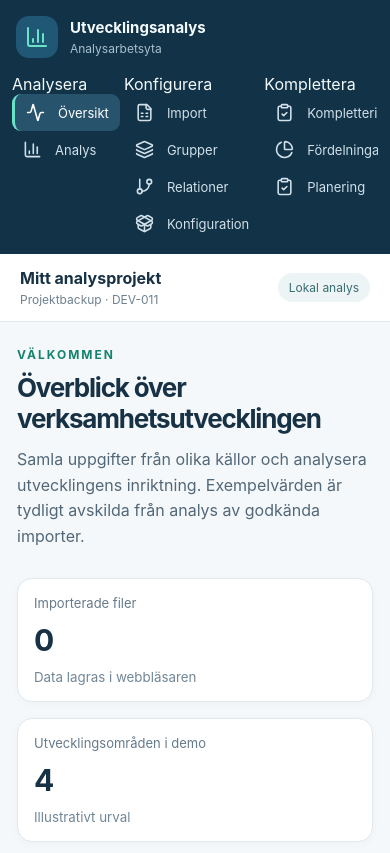
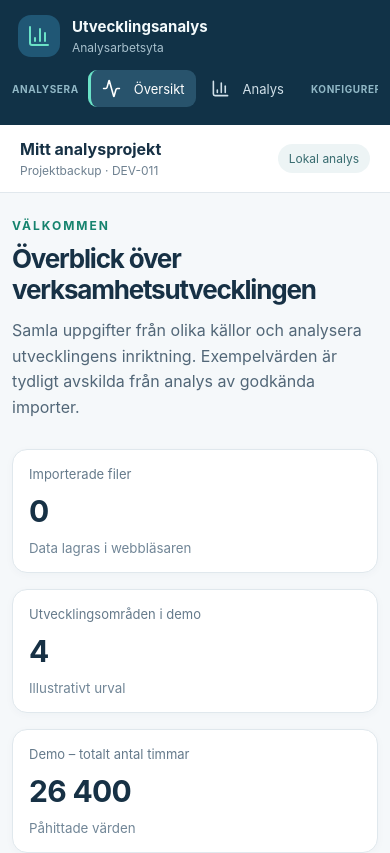
Before and after one commit to erland/pwa-utvecklingsanalys, a React (Vite) app: page / in a window 390 px wide. Shown: the top 853 px of the page. Built offline with nearby package versions, Linux system fonts and the light colour scheme.

Commit message:
CHANGE-024: Responsive top navigation for portrait tablets and full-width analysis

```diff
--- a/src/styles.css
+++ b/src/styles.css
@@ -32,3 +32,35 @@ main :where(.mapping-grid,.panel,.analysis-layout,.filters,.results){min-width:0
 .reset-workspace label.check{display:flex;align-items:flex-start;gap:10px;min-width:0;max-width:100%;overflow-wrap:anywhere;white-space:normal}
 .reset-workspace input[type="radio"]{width:auto!important;max-width:none;min-width:1rem;flex:0 0 auto;margin-top:.2em}
 .reset-workspace button{overflow-wrap:anywhere}
+
+
+/* CHANGE-024: Preserve chart width; filters are a collapsible horizontal panel. */
+.analysis-layout{grid-template-columns:minmax(0,1fr)}
+.analysis-filter-disclosure{min-width:0}
+.analysis-filter-disclosure>summary{cursor:pointer;display:list-item;background:#e8f1f3;color:#193d52;border:1px solid #d8e4e9;border-radius:10px;padding:12px 18px;font-weight:700;margin-bottom:10px}
+.analysis-filter-disclosure:not([open])>summary{margin-bottom:0}
+.analysis-filter-disclosure .filters{display:grid;grid-template-columns:repeat(auto-fit,minmax(min(100%,210px),1fr));column-gap:18px;row-gap:6px;align-items:start}
+.analysis-filter-disclosure .filters>h2{grid-column:1/-1}
+.analysis-filter-disclosure .filters>fieldset{min-width:0;grid-column:auto}
+.analysis-filter-disclosure .filters :is(select,fieldset,legend){max-width:100%;min-width:0}
+.analysis-layout>.results{min-width:0}
+.sidebar .nav-group{display:grid;gap:4px}
+.sidebar nav{display:grid;gap:15px}
+.sidebar .nav-group-title{color:#91b8c6;font-size:11px;font-weight:750;letter-spacing:.06em;text-transform:uppercase;padding:0 14px 5px}
+.sidebar .nav-link{width:100%}
+@media(max-width:1150px){
+ .shell{display:block}
+ .sidebar{width:100%;padding:12px;gap:10px}
+ .sidebar .brand{padding:3px 6px}
+ .sidebar nav{display:flex;overflow-x:auto;gap:16px;scrollbar-width:thin;max-width:100%;padding-bottom:6px}
+ .sidebar .nav-group{display:flex;gap:4px;align-items:center;flex:0 0 auto}
+ .sidebar .nav-group-title{padding:0 5px 0 0;white-space:nowrap}
+ .sidebar .nav-link{width:auto;flex-shrink:0;padding:9px 11px;font-size:13px;white-space:nowrap}
+ .sidebar-foot{display:none}
+ .analysis-layout{grid-template-columns:minmax(0,1fr)}
+ main{padding:25px clamp(12px,3vw,30px)}
+}
+@media(max-width:560px){
+ .analysis-filter-disclosure .filters{grid-template-columns:minmax(0,1fr)}
+ .sidebar .nav-group-title{font-size:10px}
+}
```
